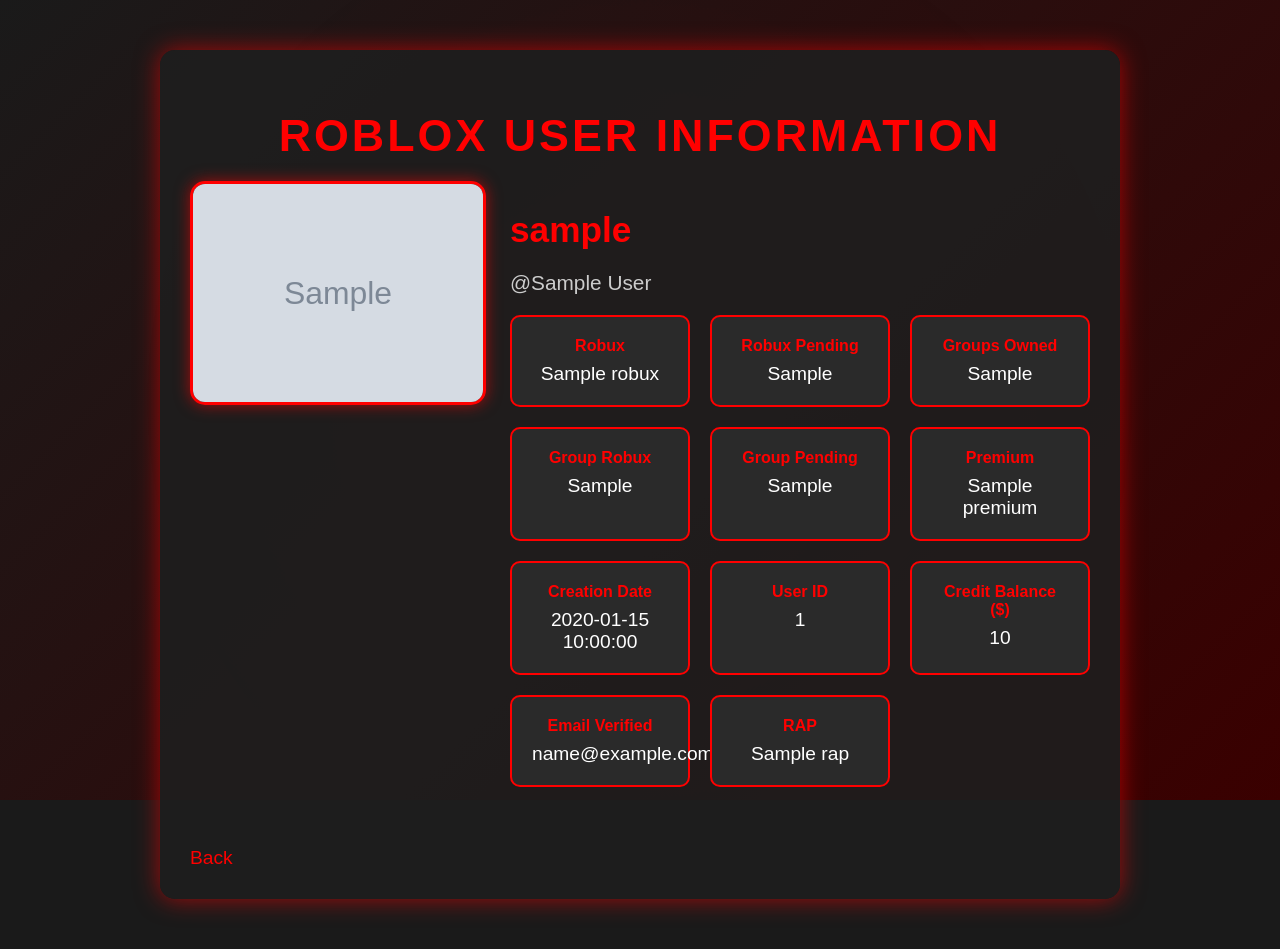
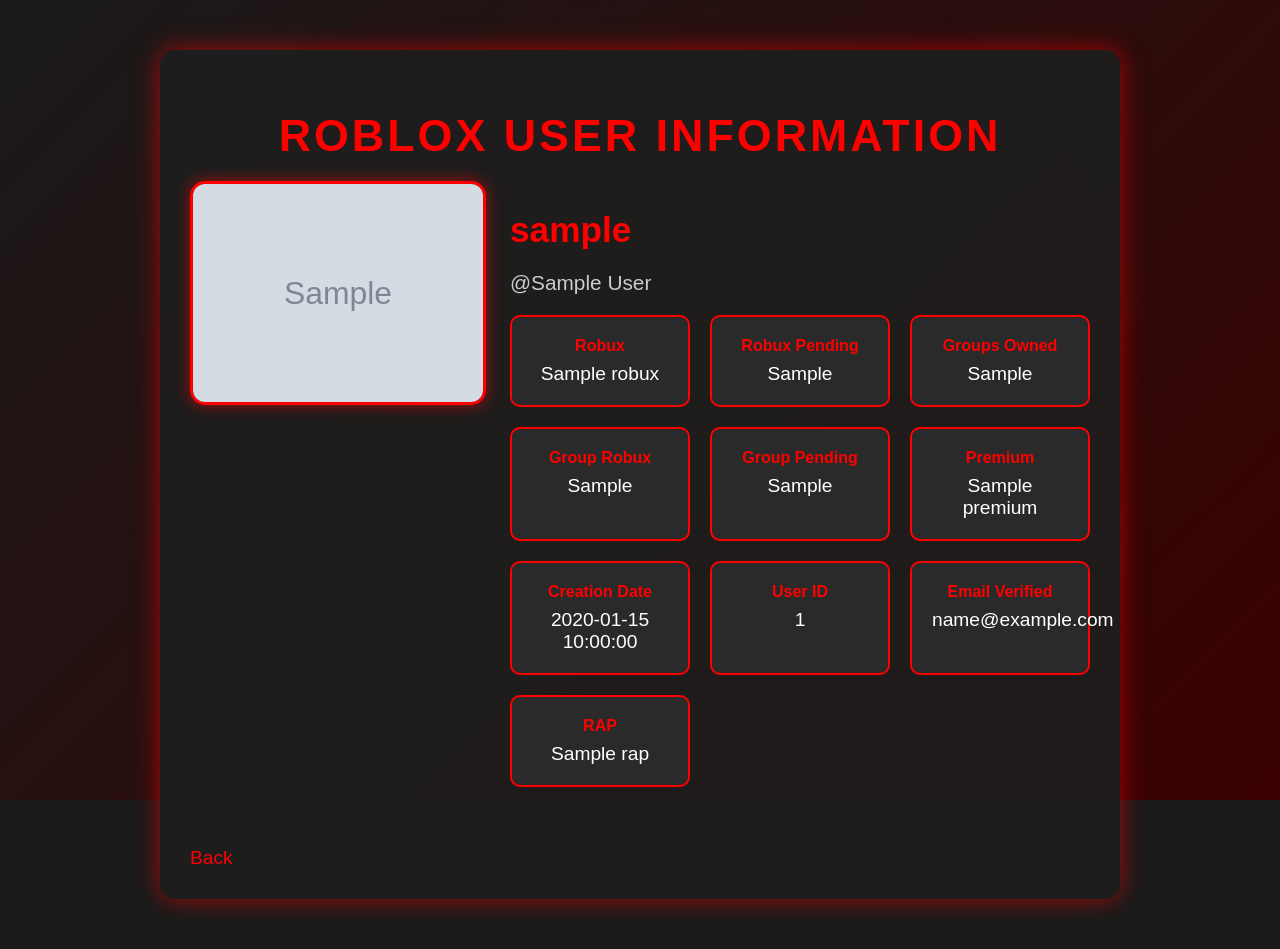
Before and after one commit to ThatOneGuy542/roblox-user-info, a Flask app: template templates/result.html in a window 1280 px wide. Run offline with Flask 3, Linux system fonts and the light colour scheme; the template is opened without the code that fills it: most values are stand-ins (such as "Sample title", 1, 10 or a date in 2020); grey boxes marked "Sample" are stand-in pictures.

Commit message:
Update result.html

```diff
--- a/templates/result.html
+++ b/templates/result.html
@@ -54,10 +54,6 @@
                             <span class="value">{{ result.user_id }}</span>
                         </div>
                         <div class="stat slide-in">
-                            <span class="label">Credit Balance ($)</span>
-                            <span class="value">{{ result.credit_balance }}</span>
-                        </div>
-                        <div class="stat slide-in">
                             <span class="label">Email Verified</span>
                             <span class="value">{{ result.email_verified }}</span>
                         </div>
```
